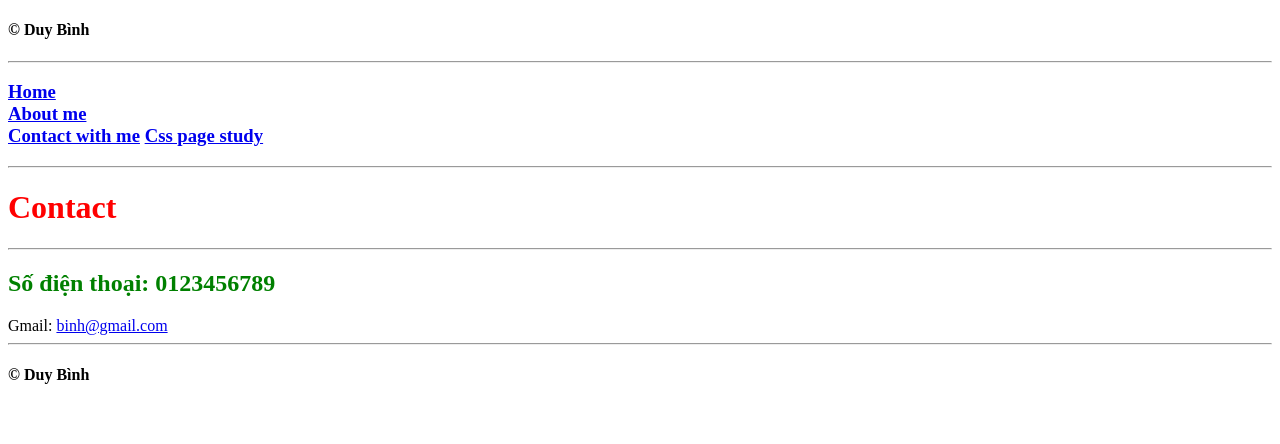
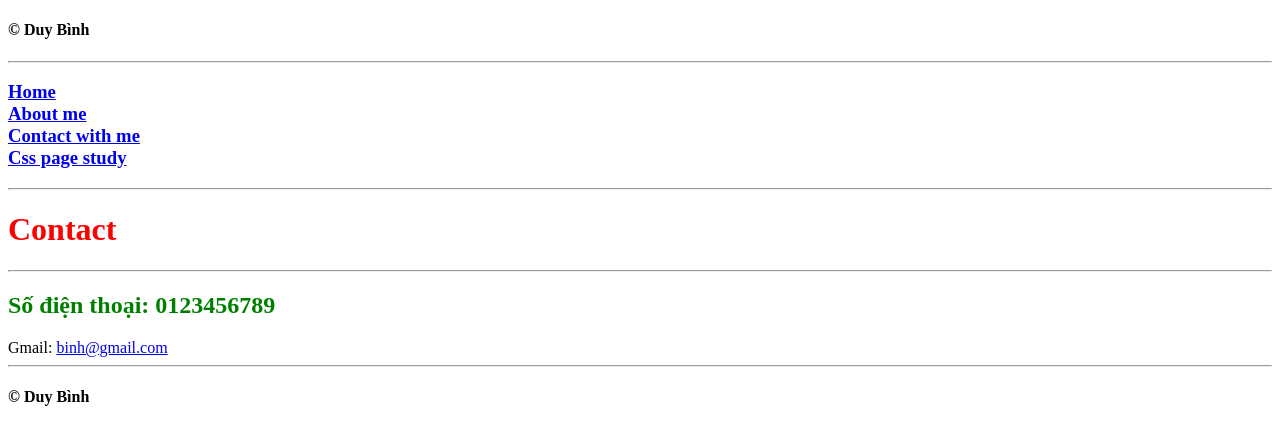
Before and after one commit to duybinhhn18/Contact, a plain HTML site: page index.html in a window 1280 px wide. Drawn offline with Linux system fonts and the light colour scheme.

Commit message:
Update index.html

```diff
--- a/index.html
+++ b/index.html
@@ -12,7 +12,7 @@
     <h3>
       <a href="https://duybinhhn18.github.io/Test-2/">Home <br /></a>
       <a href="https://duybinhhn18.github.io/About-me/">About me <br /></a>
-      <a href="https://duybinhhn18.github.io/Contact/">Contact with me</a>
+      <a href="https://duybinhhn18.github.io/Contact/">Contact with me<br /></a>
       <a href="https://duybinhhn18.github.io/Learn-css/">Css page study</a>
     </h3>
     <hr />
```
